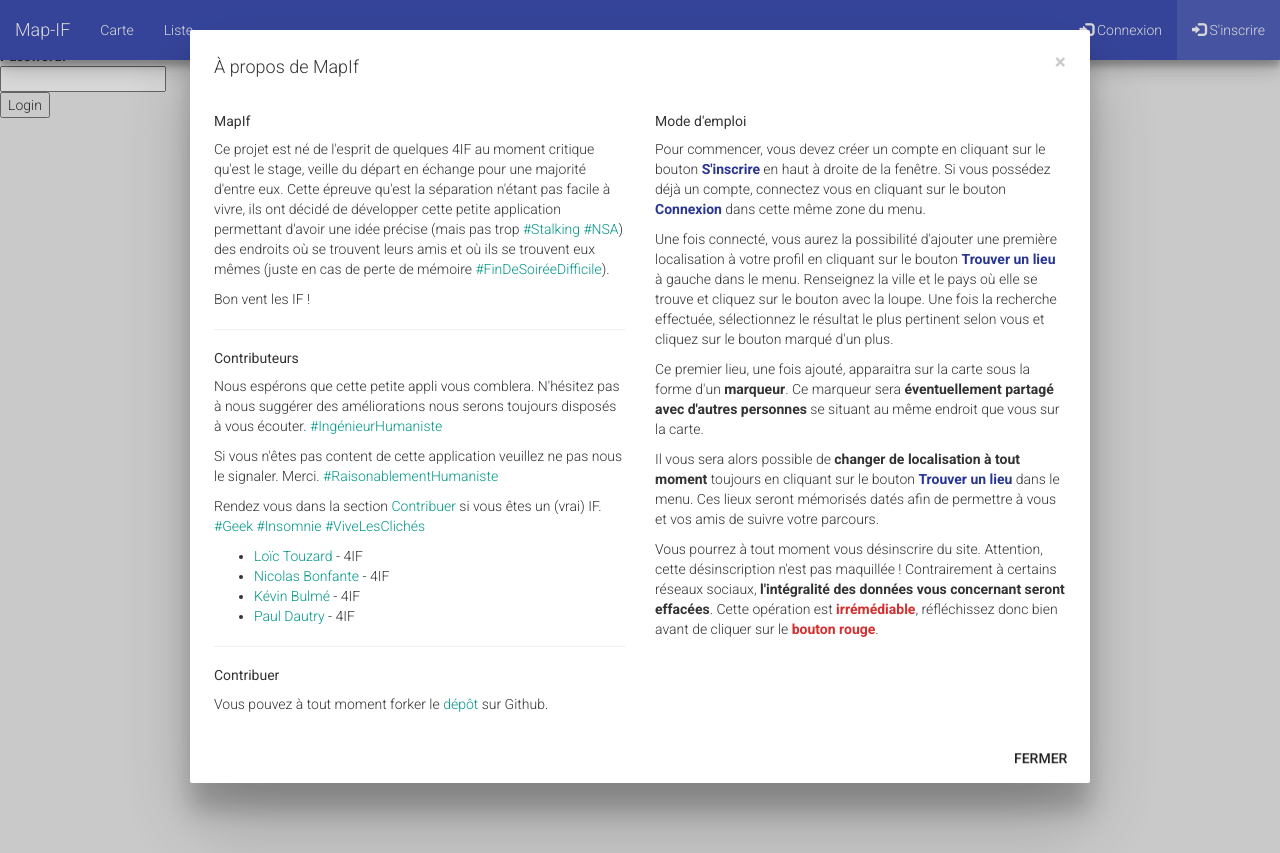
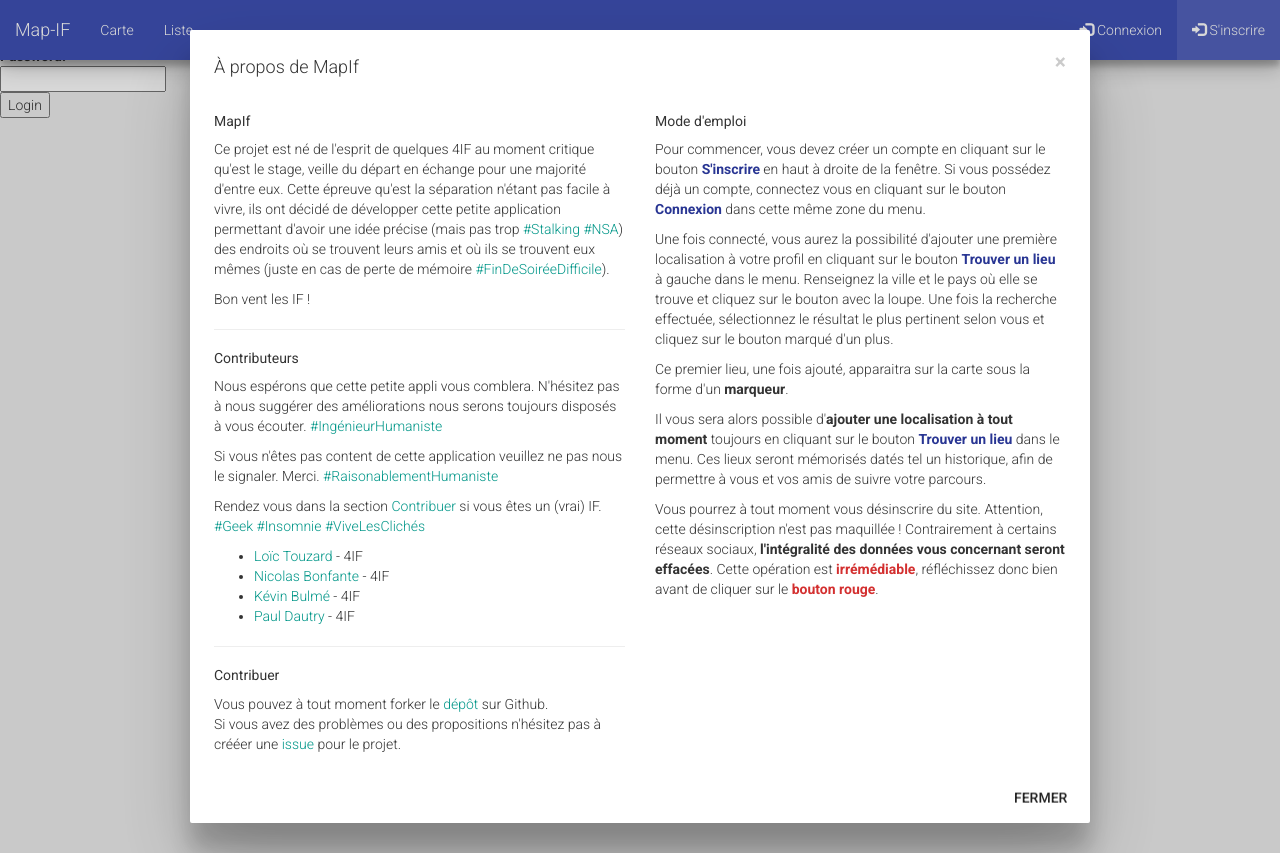
Before and after one commit to LoicTouzard/MapIf, a Flask app: template src/templates/signup.html in a window 1280 px wide. Run offline with Flask 2, Linux system fonts and the light colour scheme; the template is opened without the code that fills it, so the values that code supplies are empty; parts of the project's set-up code (start-up, migrations or seed data) failed here and were passed over; some libraries are stand-ins or nearby versions.

Commit message:
Updated mode d'emploi

```diff
--- a/src/templates/layout.html
+++ b/src/templates/layout.html
@@ -185,10 +185,10 @@
 								stage, veille du départ en échange pour une majorité d'entre eux. Cette
 								épreuve qu'est la séparation n'étant pas facile à vivre, ils ont décidé de
 								développer cette petite application permettant d'avoir une idée précise
-								(mais pas trop <a href="https://twitter.com/search?q=%23Stalking">#Stalking</a>
-								<a href="https://twitter.com/search?q=%23NSA">#NSA</a>)
+								(mais pas trop <a href="https://twitter.com/search?q=%23Stalking" target="_blank">#Stalking</a>
+								<a href="https://twitter.com/search?q=%23NSA" target="_blank">#NSA</a>)
 								des endroits où se trouvent leurs amis et où ils
-								se trouvent eux mêmes (juste en cas de perte de mémoire <a href="https://twitter.com/search?q=%23FinDeSoiréeDifficile">#FinDeSoiréeDifficile</a>).
+								se trouvent eux mêmes (juste en cas de perte de mémoire <a href="https://twitter.com/search?q=%23FinDeSoiréeDifficile" target="_blank">#FinDeSoiréeDifficile</a>).
 							</p>
 							<p>
 								Bon vent les IF !
@@ -197,29 +197,31 @@
 							<h5>Contributeurs</h5>
 							<p>
 								Nous espérons que cette petite appli vous comblera. N'hésitez pas à nous suggérer
-								des améliorations nous serons toujours disposés à vous écouter. <a href="https://twitter.com/search?q=%23IngénieurHumaniste">#IngénieurHumaniste</a>
+								des améliorations nous serons toujours disposés à vous écouter. <a href="https://twitter.com/search?q=%23IngénieurHumaniste" target="_blank">#IngénieurHumaniste</a>
 							</p>
 							<p>
 								Si vous n'êtes pas content de cette application veuillez ne pas nous le signaler. Merci.
-								<a href="https://twitter.com/search?q=%23RaisonablementHumaniste">#RaisonablementHumaniste</a>
+								<a href="https://twitter.com/search?q=%23RaisonablementHumaniste" target="_blank">#RaisonablementHumaniste</a>
 							</p>
 							<p>
 								Rendez vous dans la section <a href="#contribute">Contribuer</a> si vous êtes un (vrai) IF.
-								<a href="https://twitter.com/search?q=%23Geek">#Geek</a>
-								<a href="https://twitter.com/search?q=%23Insomnie">#Insomnie</a>
-								<a href="https://twitter.com/search?q=%23ViveLesClichés">#ViveLesClichés</a>
+								<a href="https://twitter.com/search?q=%23Geek" target="_blank">#Geek</a>
+								<a href="https://twitter.com/search?q=%23Insomnie" target="_blank">#Insomnie</a>
+								<a href="https://twitter.com/search?q=%23ViveLesClichés" target="_blank">#ViveLesClichés</a>
 							</p>
 							<ul>
-								<li><a href="https://github.com/LoicTouzard">Loïc Touzard</a> - 4IF</li>
-								<li><a href="https://github.com/niosega">Nicolas Bonfante</a> - 4IF</li>
-								<li><a href="https://github.com/KevinBulme">Kévin Bulmé</a> - 4IF</li>
-								<li><a href="https://github.com/pdautry">Paul Dautry</a> - 4IF</li>
+								<li><a href="https://github.com/LoicTouzard" target="_blank">Loïc Touzard</a> - 4IF</li>
+								<li><a href="https://github.com/niosega" target="_blank">Nicolas Bonfante</a> - 4IF</li>
+								<li><a href="https://github.com/KevinBulme" >Kévin Bulmé</a> - 4IF</li>
+								<li><a href="https://github.com/pdautry" target="_blank">Paul Dautry</a> - 4IF</li>
 							</ul>
 							<hr/>
 							<h5 id="contribute">Contribuer</h5>
 							<p>
-								Vous pouvez à tout moment forker le <a href="https://github.com/LoicTouzard/MapIf">dépôt</a> sur Github.
+								Vous pouvez à tout moment forker le <a href="https://github.com/LoicTouzard/MapIf" target="_blank">dépôt</a> sur Github.<br>
+								Si vous avez des problèmes ou des propositions n'hésitez pas à crééer une <a href="https://github.com/LoicTouzard/MapIf/issues" target="_blank">issue</a> pour le projet.
 							</p>
+							<hr class="visible-xs"/>
 						</div>
 						<div class="col-sm-6">
 							<h5>Mode d'emploi</h5>
@@ -235,12 +237,11 @@
 									plus pertinent selon vous et cliquez sur le bouton marqué d'un plus.
 								</p>
 								<p>
-									Ce premier lieu, une fois ajouté, apparaitra sur la carte sous la forme d'un <b>marqueur</b>. Ce marqueur
-									sera <b>éventuellement partagé avec d'autres personnes</b> se situant au même endroit que vous sur la carte.
+									Ce premier lieu, une fois ajouté, apparaitra sur la carte sous la forme d'un <b>marqueur</b>.
 								</p>
 								<p>
-									Il vous sera alors possible de <b>changer de localisation à tout moment</b> toujours en cliquant sur le bouton
-									<b class="menu-ref">Trouver un lieu</b> dans le menu. Ces lieux seront mémorisés datés afin de permettre
+									Il vous sera alors possible d'<b>ajouter une localisation à tout moment</b> toujours en cliquant sur le bouton
+									<b class="menu-ref">Trouver un lieu</b> dans le menu. Ces lieux seront mémorisés datés tel un historique, afin de permettre
 									à vous et vos amis de suivre votre parcours.
 								</p>
 								<p>
```
